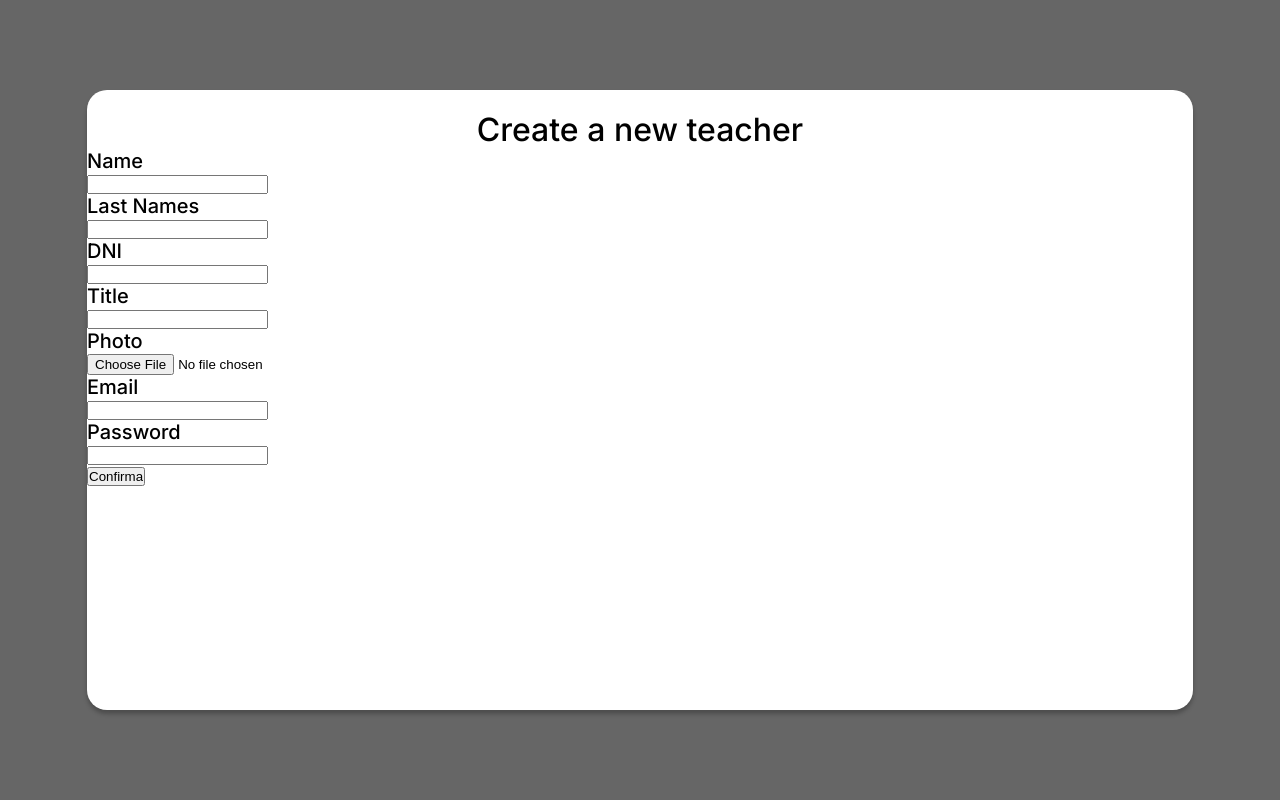
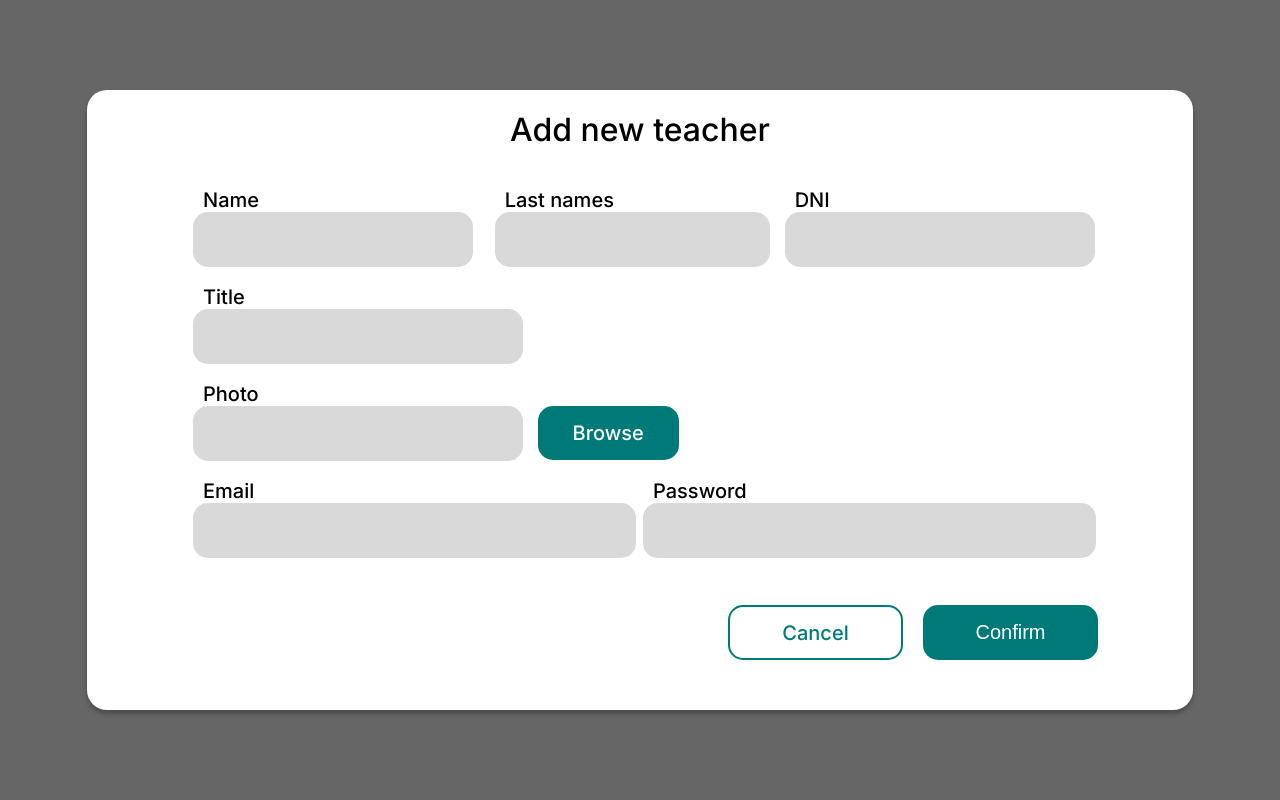
Before and after one commit to MarinaLl/codingAcademy, a PHP site: page /admin/createTeacher.php in a window 1280 px wide. Run offline with PHP 8.4, Linux system fonts and the light colour scheme.

Commit message:
Implementado estilo pop up add teacher

```diff
--- a/admin/createTeacher.css
+++ b/admin/createTeacher.css
@@ -1,10 +1,12 @@
 *{
     padding: 0;
     margin: 0;
+    /*border: #000 solid 1px;*/
 }
 body {
     background-color: transparent;
     font-family: 'Inter';
+
 }
 .pop-up-background {
     width: 100%;
@@ -22,6 +24,30 @@ body {
     background: white;
     box-shadow: 0px 4px 4px 0px rgba(0, 0, 0, 0.25);
 }
+
+.name { grid-area: name; }
+.lastnames { grid-area: lastnames; }
+.dni { grid-area: dni; }
+.title { grid-area: title; }
+.photo { grid-area: photo; }
+.email { grid-area: email; }
+.password { grid-area: password; }
+.buttons { grid-area: buttons; }
+
+.grid-container {
+    width: 910px;
+    height: 378px;
+    margin-top: 39px;
+    margin-left: 106px;
+    display: grid;
+    grid-template-areas:
+      'name name lastnames lastnames dni dni'
+      'title title title title title title'
+      'photo photo photo photo photo photo'
+      'email email email password password password'
+      'buttons buttons buttons buttons buttons buttons';
+}
+
 h1 {
     color: #000;
     text-align: center;
@@ -39,4 +65,88 @@ label {
     font-style: normal;
     font-weight: 500;
     line-height: normal;
+    margin-left: 10px;
 }
+
+.textbox {
+    border-radius: 15px;
+    border: none;
+    background: #D9D9D9;
+    height: 55px;
+    margin-bottom: 18px;
+    font-size: 20px;
+    color: #000;
+    font-weight: 500;
+    line-height: normal;
+    padding-left: 10px;
+}
+
+#teacherName { width: 270px; }
+
+#teacherLastnames { width: 410px; }
+
+#teacherDni { width: 300px; }
+
+#teacherTitle { width: 320px; }
+
+#teacherPhotoText { width: 320px; }
+
+#teacherPhoto {
+    display: none;
+}
+
+#teacherPhotoBtn {
+    padding: 15px 35px;
+    width: 175px;
+    height: 55px;
+    border-radius: 15px;
+    background: #007A78;
+    color: #FFF;
+    font-family: 'Inter';
+    font-size: 20px;
+    font-style: normal;
+    font-weight: 500;
+    line-height: normal;
+    cursor: pointer;
+}
+
+#teacherEmail { width: 433px; }
+
+#teacherPass { width: 443px; }
+
+#confirmBtn {
+    margin-right: 5px;
+    margin-top: 29px;
+    width: 175px;
+    height: 55px;
+    border-radius: 15px;
+    border: none;
+    background: #007A78;
+    color: #FFF;
+    text-align: center;
+    font-size: 20px;
+    font-style: normal;
+    font-weight: 500;
+    line-height: normal;
+    float: right;
+}
+
+#cancelBtn {
+
+    margin-top: 29px;
+    width: 175px;
+    height: 55px;
+    margin-right: 20px;
+    flex-shrink: 0;
+    border-radius: 15px;
+    border: 2px solid #007A78;
+    background: #FFF;
+    color: #007A78;
+    text-align: center;
+    font-family: 'Inter';
+    font-size: 20px;
+    font-style: normal;
+    font-weight: 500;
+    line-height: normal;
+    float: right;
+}
--- a/admin/createTeacher.php
+++ b/admin/createTeacher.php
@@ -37,23 +37,47 @@
     ?>
     <div class="pop-up-background">
         <div id="createTeacherPopUp">
-            <h1>Create a new teacher</h1>
+            <h1>Add new teacher</h1>
             <form action="createTeacher.php" method="post" enctype="multipart/form-data" name="createTeacher">
-                <label for="teacherName">Name</label><br>
-                <input type="text" name="teacherName" id="teacherName"><br>
-                <label for="teacherLastNames">Last Names</label><br>
-                <input type="text" name="teacherLastNames" id="teacherLastNames"><br>
-                <label for="teacherDni">DNI</label><br>
-                <input type="text" name="teacherDni" id="teacherDni"><br>
-                <label for="teacherTitle">Title</label><br>
-                <input type="text" name="teacherTitle" id="teacherTitle"><br>
-                <label for="teacherPhoto">Photo</label><br>
-                <input type="file" name="teacherPhoto" id="teacherPhoto"><br>
-                <label for="teacherEmail">Email</label><br>
-                <input type="email" name="teacherEmail" id="teacherEmail"><br>
-                <label for="teacherPass">Password</label><br>
-                <input type="password" name="teacherPass" id="teacherPass"><br>
-                <input type="submit" value="Confirma">
+                <div class="grid-container">
+                    <div class="name">
+                        <label for="teacherName">Name</label><br>
+                        <input type="text" name="teacherName" id="teacherName" class="textbox">
+                    </div>
+                    <div class="lastnames">
+                        <label for="teacherLastNames">Last names</label><br>
+                        <input type="text" name="teacherLastNames" id="teacherLastNames" class="textbox">
+                    </div>
+                    <div class="dni">
+                        <label for="teacherDni">DNI</label><br>
+                        <input type="text" name="teacherDni" id="teacherDni" class="textbox">
+                    </div>
+
+                    <div class="title">
+                        <label for="teacherTitle">Title</label><br>
+                        <input type="text" name="teacherTitle" id="teacherTitle" class="textbox">
+                    </div>
+                    <div class="photo">
+                        <label for="teacherPhotoText">Photo</label><br>
+                        <input type="text" name="teacherPhotoText" id="teacherPhotoText" class="textbox" disabled>
+                        <label for="teacherPhoto" id="teacherPhotoBtn">Browse</label>
+                        <input type="file" name="teacherPhoto" id="teacherPhoto">
+                    </div>
+                    <div class="email">
+                        <label for="teacherEmail">Email</label><br>
+                        <input type="email" name="teacherEmail" id="teacherEmail" class="textbox">
+                    </div>
+                    <div class="password">
+                        <label for="teacherPass">Password</label><br>
+                        <input type="password" name="teacherPass" id="teacherPass" class="textbox">
+                    </div>
+                    <div class="buttons">
+                        <input id="confirmBtn" type="submit" value="Confirm">
+                        <input id="cancelBtn" type="reset" value="Cancel">
+                    </div>
+
+                </div>
+
             </form>
         </div>
     </div>
```
